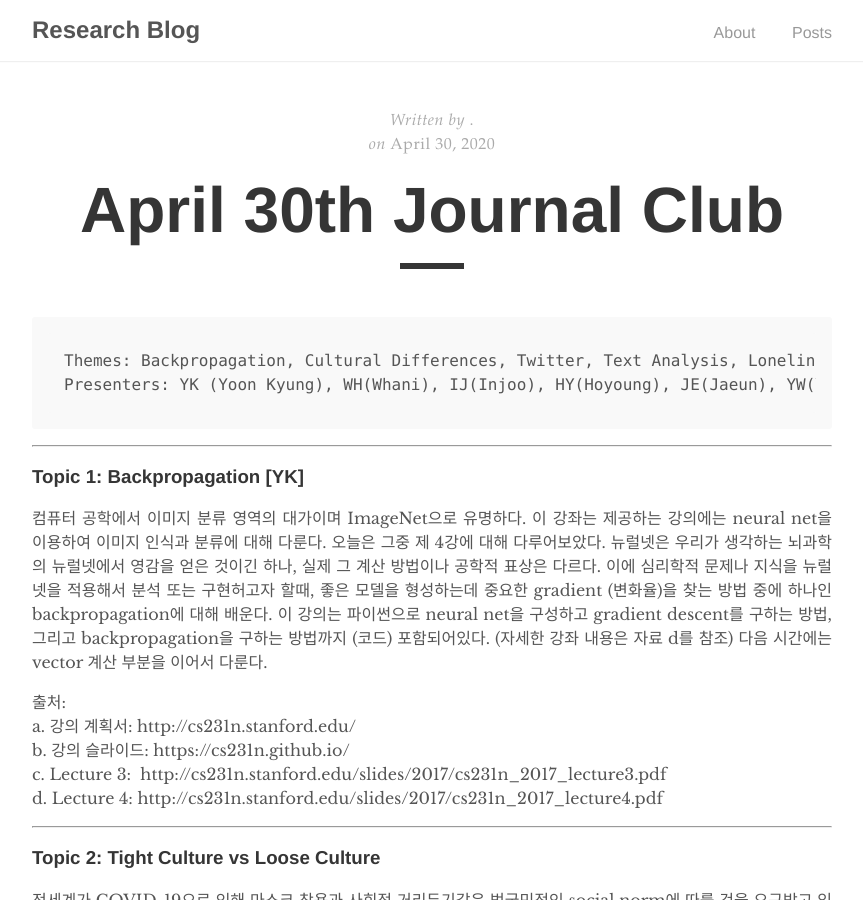
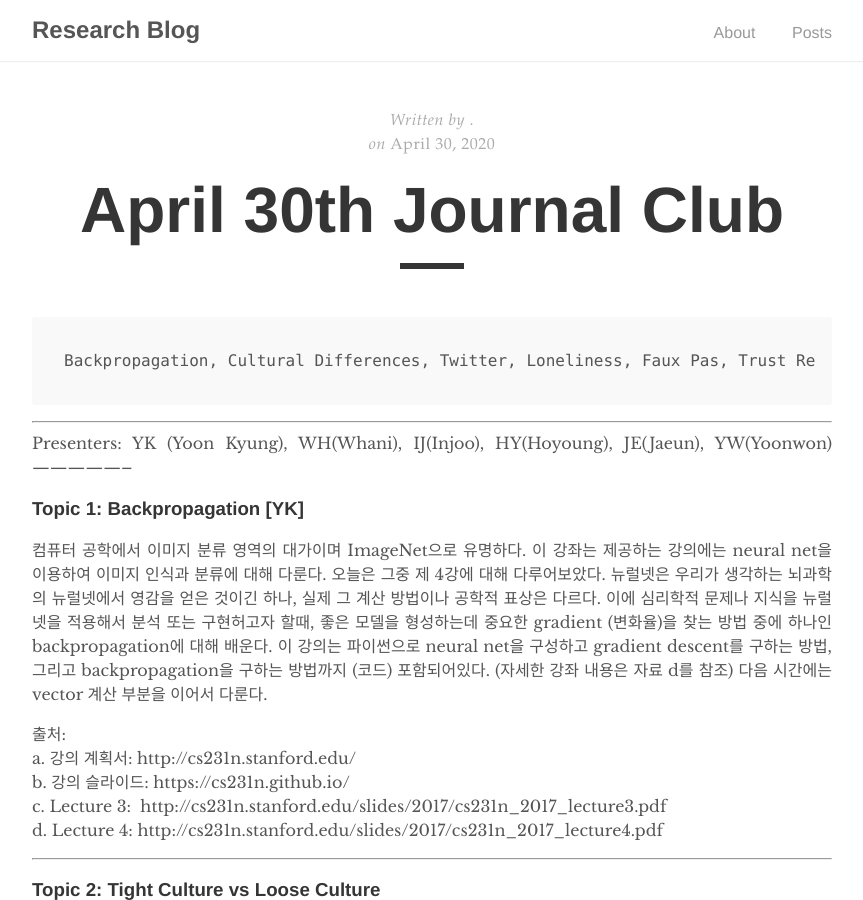
Before and after one commit to humanfactorspsych/blog, a Jekyll site: the page built from _posts/2020-04-30-review.md, in a window 1280 px wide and 900 px high. Shown: the whole window, without its empty margins (208-1071 px from the left). Built offline with Jekyll 4.4.1, drawn with Linux system fonts in a browser that asks for light colours.

Commit message:
Update 2020-04-30-review.md

```diff
--- a/_posts/2020-04-30-review.md
+++ b/_posts/2020-04-30-review.md
@@ -4,11 +4,11 @@ title: "April 30th Journal Club"
 author: "."
 ---
 
+    Backpropagation, Cultural Differences, Twitter, Loneliness, Faux Pas, Trust Repair in HRI. 6 Presenters
 
 
-    Themes: Backpropagation, Cultural Differences, Twitter, Text Analysis, Loneliness, Faux Pas, Trust in Robot, Theory of Mind of AI <br>
-    Presenters: YK (Yoon Kyung), WH(Whani), IJ(Injoo), HY(Hoyoung), JE(Jaeun), YW(Yoonwon)
-
+-----------------
+Presenters: YK (Yoon Kyung), WH(Whani), IJ(Injoo), HY(Hoyoung), JE(Jaeun), YW(Yoonwon)
 -----------------
 
 ### Topic 1: Backpropagation [YK]
```
